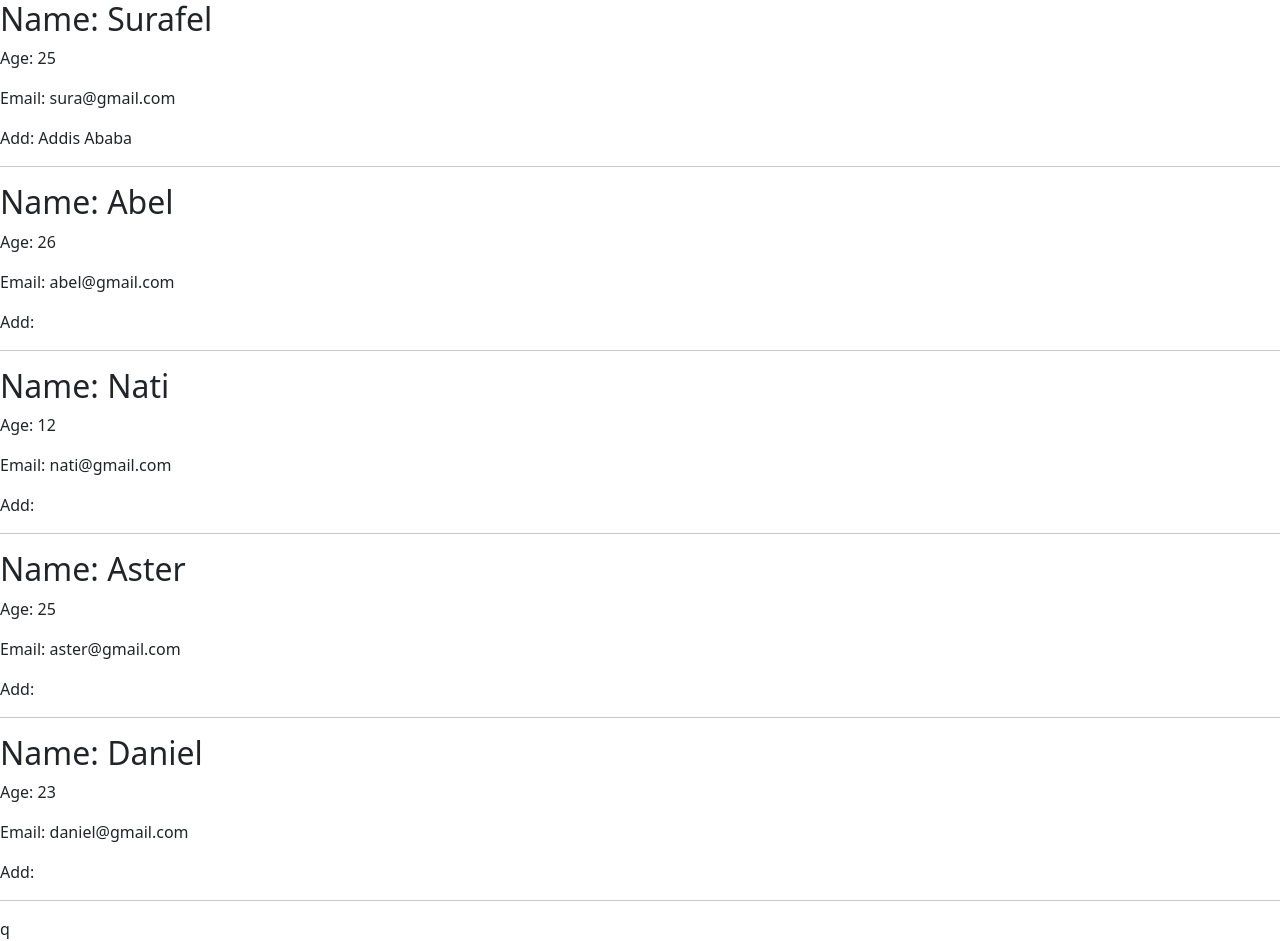
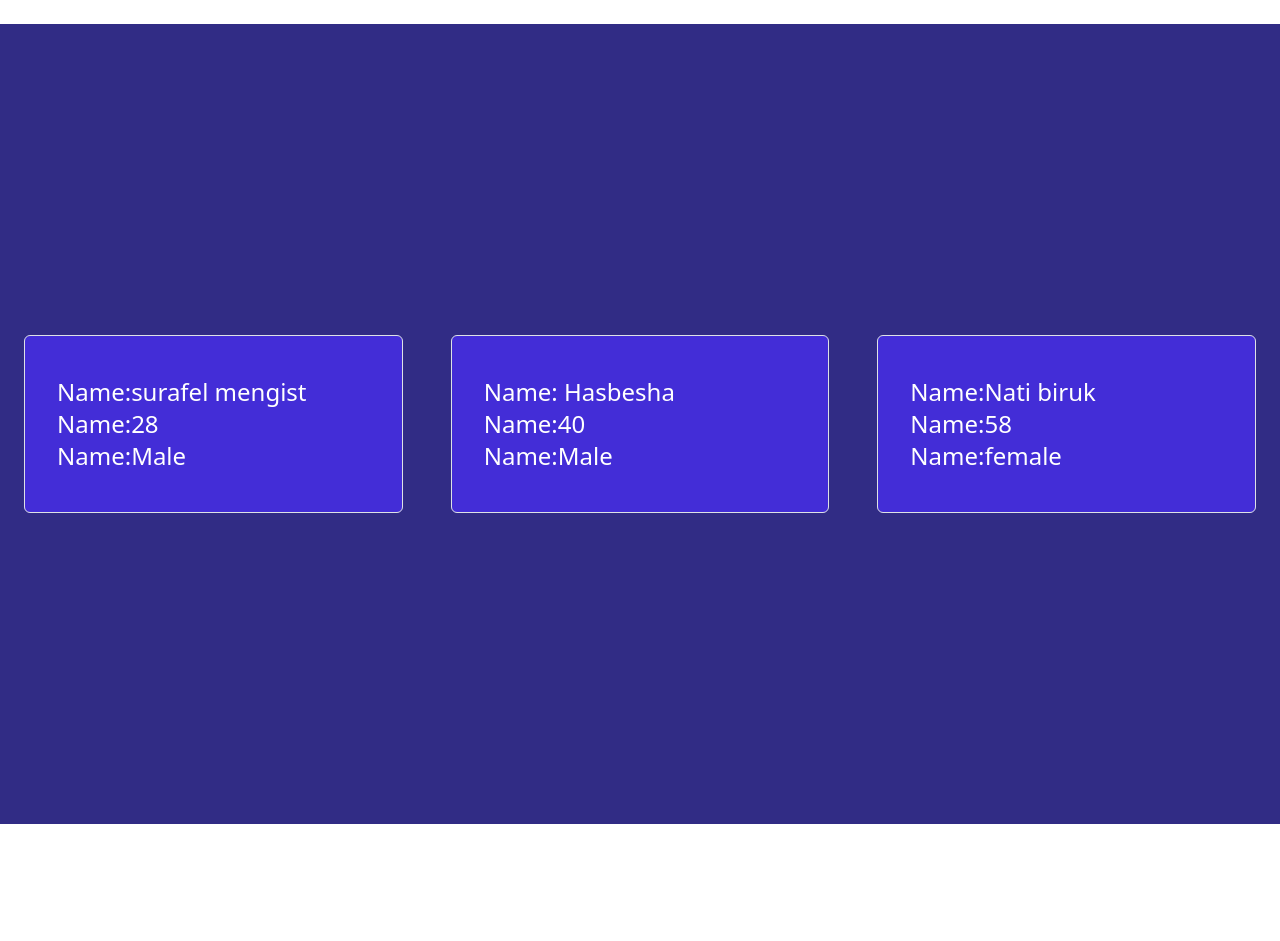
Before and after one commit to abyssiniatech/react-vite-typescript, a React (Vite) app: page / in a window 1280 px wide. After the commit the page ends 824 px from the top, so only its background shows below. Built offline with nearby package versions, Linux system fonts and the light colour scheme.

Commit message:
intial commit  for day 33

```diff
--- a/src/App.tsx
+++ b/src/App.tsx
@@ -1,8 +1,9 @@
-import DaynamicArray from "./omponents/Project/DaynamicArray";
+import StringArr from "./omponents/fundamentals/Props/StringArr";
+
 const App = () => {
   return (
     <div>
-      <DaynamicArray />q
+      <StringArr />
     </div>
   );
 };
--- /dev/null
+++ b/src/omponents/fundamentals/Props/StringArr.tsx
@@ -0,0 +1,33 @@
+type StringArrProps = {
+   name:string;
+   age:number;
+   gender:string;
+}
+const humans:StringArrProps[]=[
+    {name:"surafel mengist",age:28,gender:"Male"},
+    {name:" Hasbesha",age:40,gender:"Male"},
+    {name:"Nati biruk",age:58,gender:"female"},
+
+
+]
+
+
+
+const StringArr = () => {
+  return (
+    <div className="bg-indigo-900 text-white flex  items-center justify-center   mt-4 h-screen  text-2xl">
+      {humans.map((list,index)=>{
+        return <ul key={index} className="border border-gray-400 rounded p-10 m-4 bg-indigo-700 w-[90%]">
+
+                <li>Name:{list.name}</li>
+                <li>Name:{list.age}</li>
+                <li>Name:{list.gender}</li>
+
+        </ul>
+      })}
+
+    </div>
+  )
+};
+
+export default StringArr;
```
